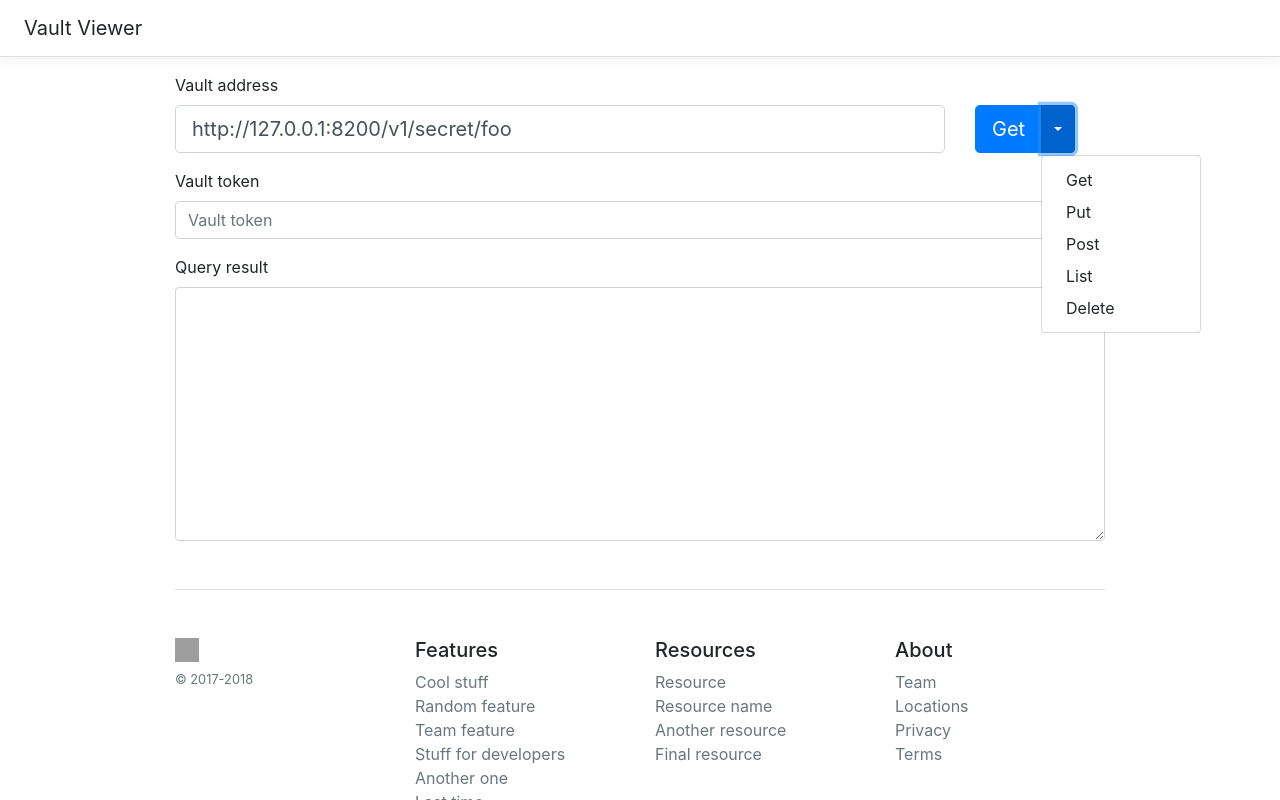
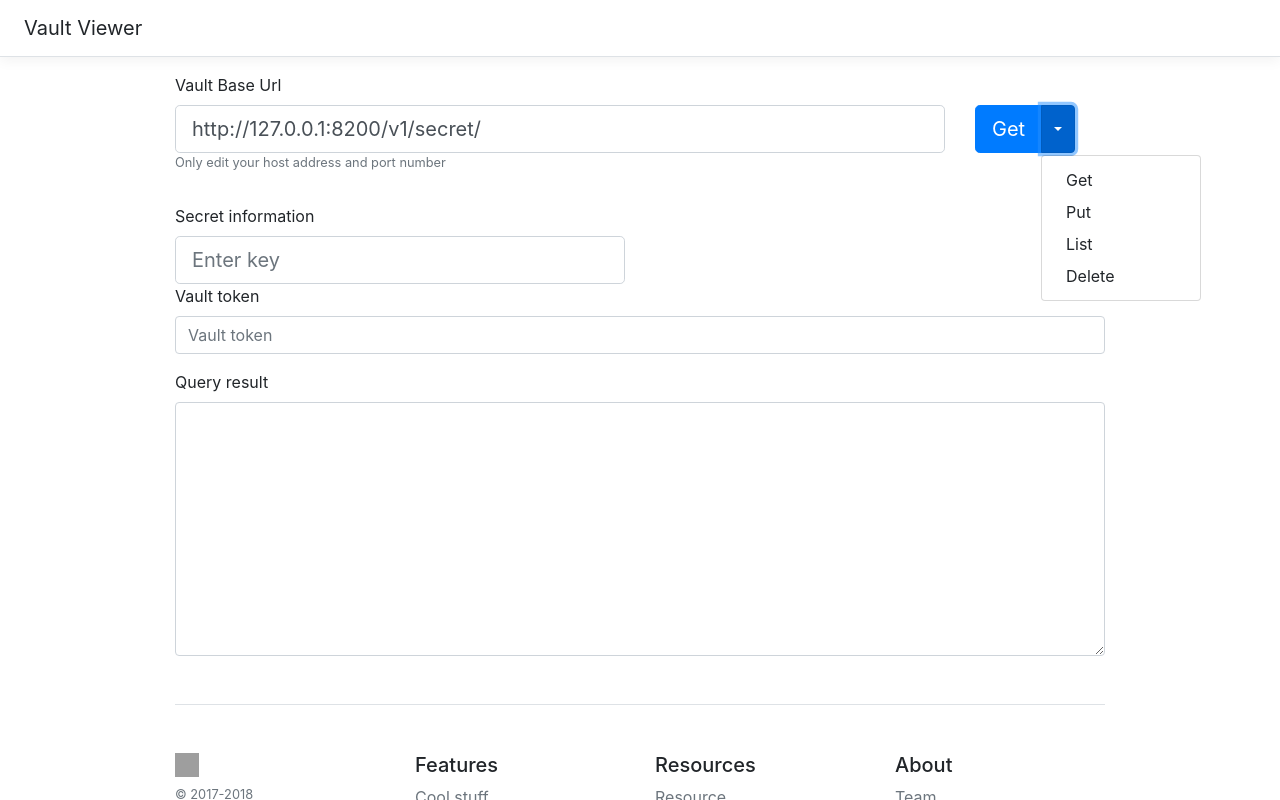
Before and after one commit to raul1991/billboard, an Angular app: page / in a window 1280 px wide. Both pictures are taken after a click on the button "Toggle Dropdown". Shown: the top 800 px of the page. Built offline with nearby package versions, Linux system fonts and the light colour scheme; grey boxes are pictures that could not be loaded.

Commit message:
Add support for put request
closes #1

```diff
--- a/src/app/app.component.html
+++ b/src/app/app.component.html
@@ -5,27 +5,37 @@
 <div class="container">
   <form>
     <div class="form-group">
-      <label for="exampleInputEmail1">Vault address</label>
+      <label for="exampleInputEmail1">Vault Base Url</label>
       <div class="row">
         <div class="col-10">
           <input type="url" class="form-control form-control-lg" name="vault_url" id="exampleInputEmail1" aria-describedby="emailHelp"
-          placeholder="Enter url" [value]="url" [(ngModel)]="url">
+          placeholder="Enter url" [value]="baseUrl" [(ngModel)]="baseUrl">
+          <small class="d-block mb-3 text-muted">Only edit your host address and port number</small>
         </div>
         <div class="col-2">
-          <!-- Example split danger button -->
           <div class="btn-group">
-            <button type="button" class="btn btn-primary btn-lg" (click)="performAction(action)">{{action}}</button>
+            <button type="button" class="btn btn-primary btn-lg" (click)="performAction(verb)">{{verb}}</button>
             <button type="button" class="btn btn-primary dropdown-toggle dropdown-toggle-split" data-toggle="dropdown" aria-haspopup="true" aria-expanded="false">
               <span class="sr-only">Toggle Dropdown</span>
             </button>
             <div class="dropdown-menu">
-              <a *ngFor="let action of actions" class="dropdown-item" href="#" [innerText]="action"
-              (click)="setAction(action)">{{action}}</a>
+              <a *ngFor="let verb of supportedVerbs" class="dropdown-item" href="#" [innerText]="verb" (click)="setAction(verb)">{{verb}}</a>
             </div>
           </div>
         </div>
       </div>
-      <small id="emailHelp" class="form-text text-muted"></small>
+    </div>
+    <div>
+      <label for="secret">Secret information</label>
+      <div class="row">
+        <div class="col-6">
+          <input type="text" id="secret" class="form-control form-control-lg" name="key" aria-describedby="key"
+          placeholder="Enter key" [value]="key" [(ngModel)]="key">
+        </div>
+        <div *ngIf="isPut()" class="col-6">
+          <input type="text" class="form-control form-control-lg" name="value" aria-describedby="value" placeholder="Enter value" [value]="value" [(ngModel)]="value">
+        </div>
+      </div>
     </div>
 
     <div class="form-group">
--- a/src/app/app.component.ts
+++ b/src/app/app.component.ts
@@ -9,38 +9,37 @@
 })
 export class AppComponent {
   title = 'app';
-  url = 'http://127.0.0.1:8200/v1/secret/foo';
+  baseUrl = 'http://127.0.0.1:8200/v1/secret/';
+  key; // used during a put request
+  value; // used during a put request
   token;
   headers;
   result;
-  action: String = 'Get';
-  actions = [
+  supportedVerbs = [
     'Get',
     'Put',
-    'Post',
     'List',
     'Delete'
   ];
+  verb: String = this.supportedVerbs[0];
   constructor(private http: HttpClient) { }
 
-  performAction(action: String) {
+  performAction(selectedVerb: String) {
     this.result = "";
-    console.log("Doing a get @" + this.url);
-    switch (action) {
+    var secret = {key: this.getAbsolutePath(this.key)};
+    switch (selectedVerb) {
       case "Get":
-        this.doGet();
+        this.doGet(secret);
         break;
       case "List":
-        this.doList();
-        break;
-      case "Post":
-        this.doPost();
+        this.doList(secret);
         break;
       case "Delete":
-        this.doDelete();
+        this.doDelete(secret);
         break;
       case "Put":
-        this.doPut();
+        secret['value'] = this.value;
+        this.doPut(secret);
         break;
       default:
         // code...
@@ -48,23 +47,40 @@
     }
   }
 
-  doPut() {
-
+  getAbsolutePath(relativePath: string) {
+    return this.removeTrailingSlashIfExists(this.baseUrl).concat("/").concat(relativePath);
   }
 
-  doGet() {
-    this.http.get(this.url, {
+  removeTrailingSlashIfExists(path: string) {
+    if (path.endsWith("/")) {
+      var idx = path.lastIndexOf("/");
+      return path.substring(0, idx);
+    }
+    return path;
+  }
+
+  doPut(secret) {
+    this.http.put(secret.key, {"value":secret.value}, {
+      headers: new HttpHeaders({ 'X-Vault-Token': this.token })
+    }).subscribe((res) => {
+        this.result = secret.value + " was saved with the key -> " + this.key;
+    }, (err) => {
+        this.result = JSON.stringify(err.statusText);
+    });
+  }
+
+  doGet(secret) {
+    this.http.get(secret.key, {
       headers: new HttpHeaders({ 'X-Vault-Token': this.token })
     }).subscribe((res) => {
         this.result = JSON.stringify(res['data'], null, 2);
     }, (err) => {
-        console.log(err);
         this.result = JSON.stringify(err.statusText);
     });
   }
 
-  doList() {
-    this.http.get(this.url+"?list=true", {
+  doList(secret) {
+    this.http.get(secret.key + "?list=true", {
       headers: new HttpHeaders({ 'X-Vault-Token': this.token })
     }).subscribe((res) => {
         this.result = JSON.stringify(res['data'].keys, null, 2);
@@ -73,8 +89,8 @@
     });
   }
 
-  doDelete() {
-    this.http.delete(this.url, {
+  doDelete(secret) {
+    this.http.delete(secret.key, {
       headers: new HttpHeaders({ 'X-Vault-Token': this.token })
     }).subscribe((res) => {
         this.result = 'Secret deleted if it existed';
@@ -83,11 +99,11 @@
     });
   }
 
-  doPost() {
-
+  isPut() {
+    return this.verb === "Put"
   }
 
   setAction(action: String) {
-    this.action = action;
+    this.verb = action;
   }
 }
```
